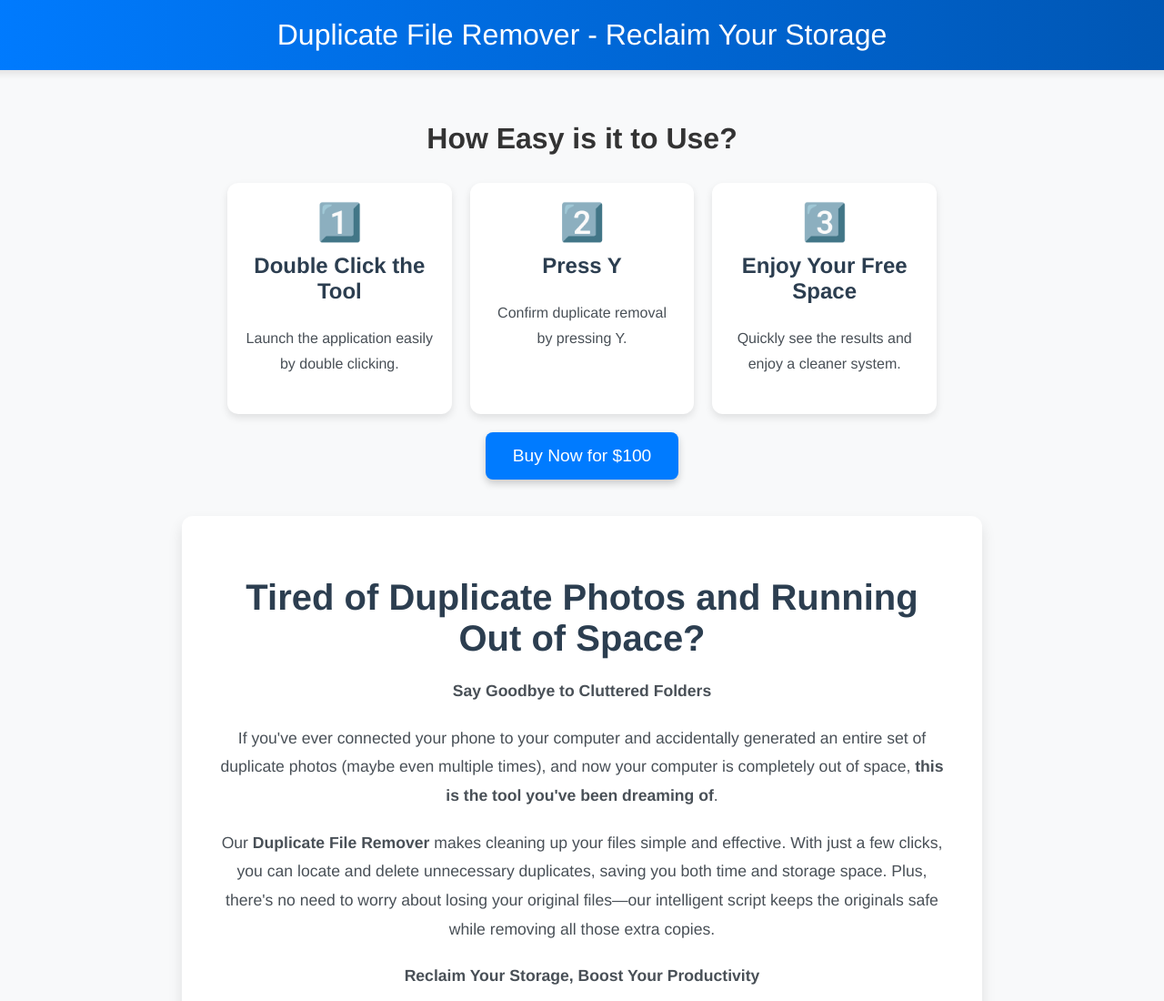
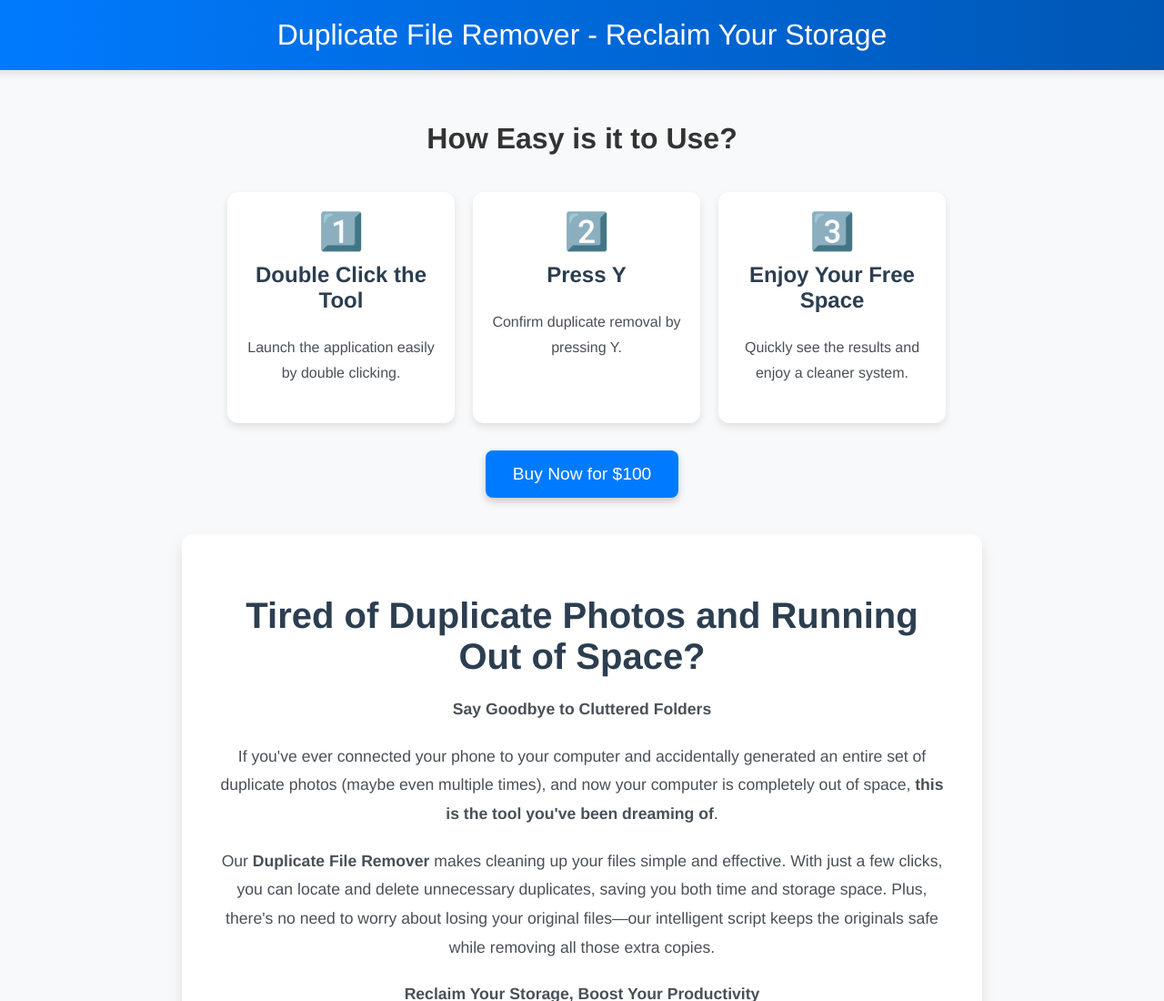
Before and after one commit to duplicatefileremoverpro/duplicatefileremoverprosite, a plain HTML site: page index.html in a window 1280 px wide. Shown: the top 1100 px of the page at 91% size. Drawn offline with Linux system fonts and the light colour scheme.

Commit message:
Add files via upload

```diff
--- a/index.html
+++ b/index.html
@@ -98,6 +98,50 @@
         .actions button:hover {
             background: #0056b3;
         }
+        .usage-steps {
+            margin-top: 30px;
+            max-width: 800px;
+            text-align: center;
+        }
+        .steps-container {
+            display: flex;
+            justify-content: space-between;
+            flex-wrap: nowrap;
+        }
+        .step-box {
+            flex: 1;
+            background: #fff;
+            border-radius: 12px;
+            box-shadow: 0 4px 8px rgba(0, 0, 0, 0.1);
+            padding: 20px;
+            margin: 10px;
+            min-width: 250px;
+            box-sizing: border-box;
+        }
+        @media (max-width: 768px) {
+            .steps-container {
+                flex-direction: column;
+                align-items: center;
+            }
+            .step-box {
+                width: 100%;
+                max-width: 500px;
+            }
+        }
+        .step-number {
+            text-align: center;
+            font-size: 2.5em;
+            color: #007bff;
+        }
+        .step-title {
+            font-size: 1.5em;
+            color: #2c3e50;
+            margin-top: 10px;
+        }
+        .step-description {
+            font-size: 1em;
+            color: #495057;
+        }
         footer {
             margin-top: 40px;
             padding: 20px;
@@ -111,29 +155,23 @@
 </head>
 <body>
     <header>Duplicate File Remover - Reclaim Your Storage</header>
-    <div class="usage-steps" style="margin-top: 30px; max-width: 800px; text-align: center;">
+    <div class="usage-steps">
         <h2 style="font-size: 2em; color: #333; margin-bottom: 30px;">How Easy is it to Use?</h2>
-            <div style="display: flex; justify-content: space-between;">
-                <div style="flex: 1; background: #fff; border-radius: 12px; box-shadow: 0 4px 8px rgba(0, 0, 0, 0.1); padding: 20px; margin: 0 10px;">
-                    <div style="text-align: center;">
-                        <span style="font-size: 2.5em; color: #007bff;">1️⃣</span>
+        <div class="steps-container">
+            <div class="step-box">
+                <div class="step-number">1️⃣</div>
+                <h3 class="step-title">Double Click the Tool</h3>
+                <p class="step-description">Launch the application easily by double clicking.</p>
             </div>
-                    <h3 style="font-size: 1.5em; color: #2c3e50; margin-top: 10px;">Double Click the Tool</h3>
-                    <p style="font-size: 1em; color: #495057;">Launch the application easily by double clicking.</p>
+            <div class="step-box">
+                <div class="step-number">2️⃣</div>
+                <h3 class="step-title">Press Y</h3>
+                <p class="step-description">Confirm duplicate removal by pressing Y.</p>
             </div>
-                <div style="flex: 1; background: #fff; border-radius: 12px; box-shadow: 0 4px 8px rgba(0, 0, 0, 0.1); padding: 20px; margin: 0 10px;">
-                    <div style="text-align: center;">
-                        <span style="font-size: 2.5em; color: #007bff;">2️⃣</span>
-                    </div>
-                    <h3 style="font-size: 1.5em; color: #2c3e50; margin-top: 10px;">Press Y</h3>
-                    <p style="font-size: 1em; color: #495057;">Confirm duplicate removal by pressing Y.</p>
-                </div>
-                <div style="flex: 1; background: #fff; border-radius: 12px; box-shadow: 0 4px 8px rgba(0, 0, 0, 0.1); padding: 20px; margin: 0 10px;">
-                    <div style="text-align: center;">
-                        <span style="font-size: 2.5em; color: #007bff;">3️⃣</span>
-                    </div>
-                    <h3 style="font-size: 1.5em; color: #2c3e50; margin-top: 10px;">Enjoy Your Free Space</h3>
-                    <p style="font-size: 1em; color: #495057;">Quickly see the results and enjoy a cleaner system.</p>
+            <div class="step-box">
+                <div class="step-number">3️⃣</div>
+                <h3 class="step-title">Enjoy Your Free Space</h3>
+                <p class="step-description">Quickly see the results and enjoy a cleaner system.</p>
             </div>
         </div>
     </div>
@@ -168,8 +206,6 @@ Total space recoverable: 2.5 GB
         </div>
     </div>
     <p style="font-size: 0.9em; color: #777; margin-top: 15px;">Note: This is just a demo of how easy it is to use Duplicate File Remover Pro. To actually remove duplicate files, please purchase the full version.</p>
-        </div>
-
     <script>
         function deleteDuplicates() {
             document.getElementById('confirmation').style.display = 'block';
```
Lines whose indentation alone changed are shown as unchanged.
